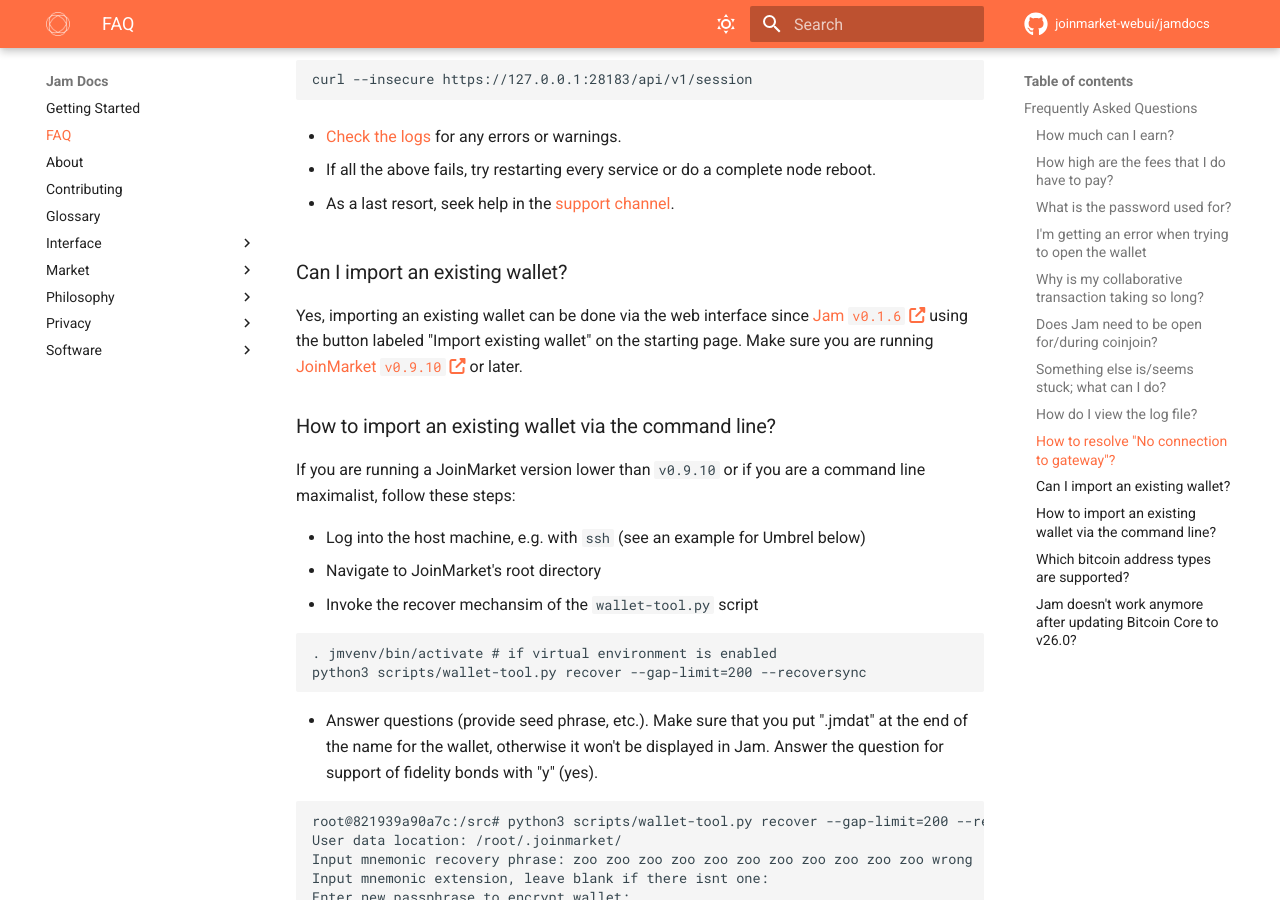
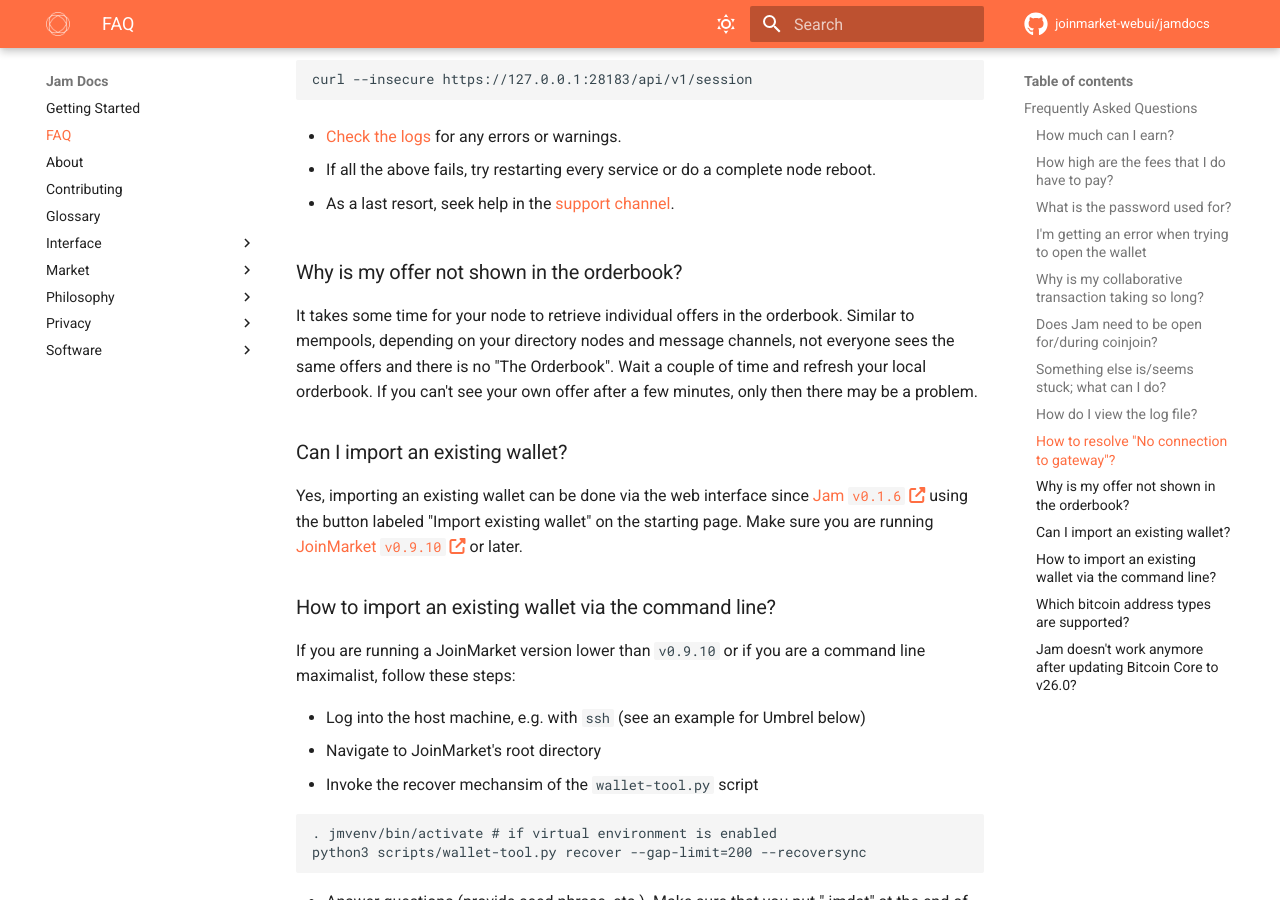
Before and after one commit to joinmarket-webui/jamdocs, an MkDocs documentation site: the page built from docs/FAQ.md, in a window 1280 px wide and 900 px high, scrolled down 3281 px. Built offline with MkDocs 1.6.1 and Material for MkDocs 9.7.7, drawn with Linux system fonts in a browser that asks for light colours; nearby versions of some CDN libraries; comment, search, counter and statistics services are not loaded.

Commit message:
docs(faq): why is my offer not shown

```diff
--- a/docs/FAQ.md
+++ b/docs/FAQ.md
@@ -173,6 +173,14 @@
 
 - As a last resort, seek help in the [support channel](/contribute/#say-hello).
 
+### Why is my offer not shown in the orderbook?
+
+It takes some time for your node to retrieve individual offers in the orderbook.
+Similar to mempools, depending on your directory nodes and message channels,
+not everyone sees the same offers and there is no "The Orderbook".
+Wait a couple of time and refresh your local orderbook.
+If you can't see your own offer after a few minutes, only then there may be a problem.
+
 ### Can I import an existing wallet?
 
 Yes, importing an existing wallet can be done via the web interface since [Jam `v0.1.6`][jam-v0-1-6]
```
